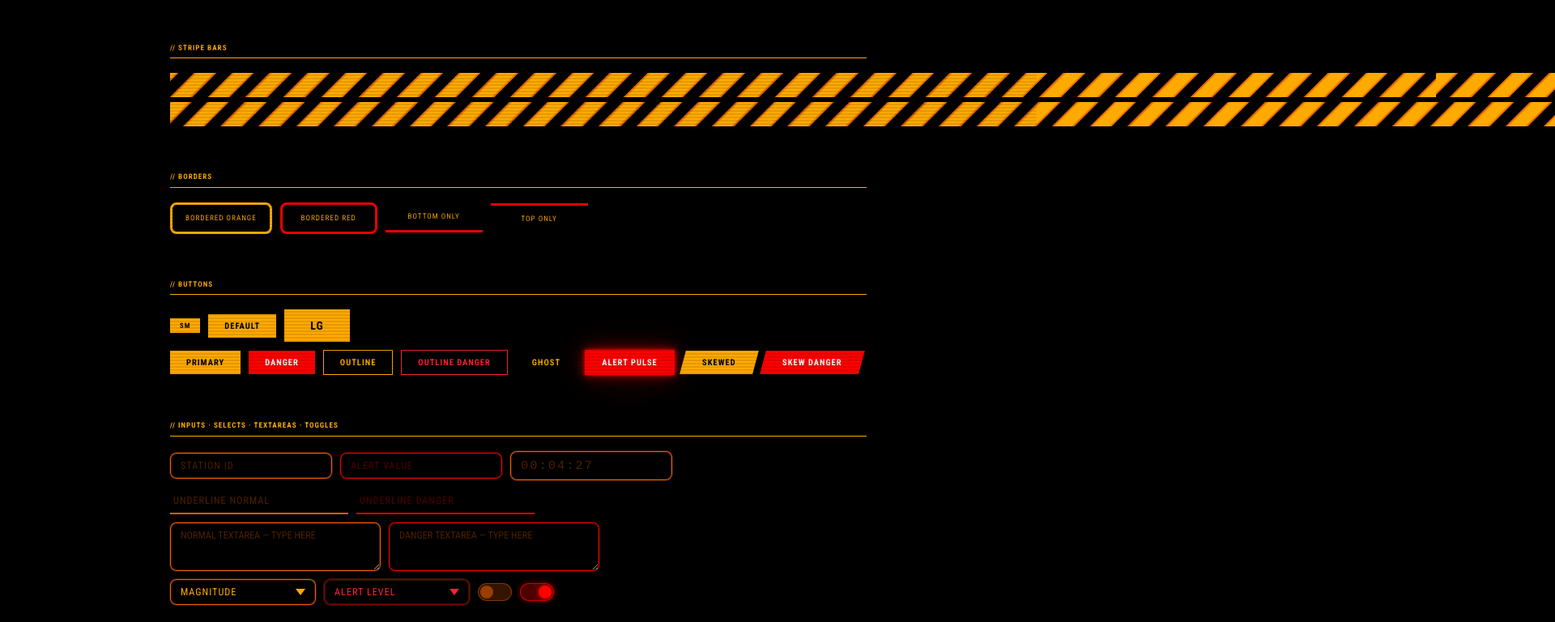
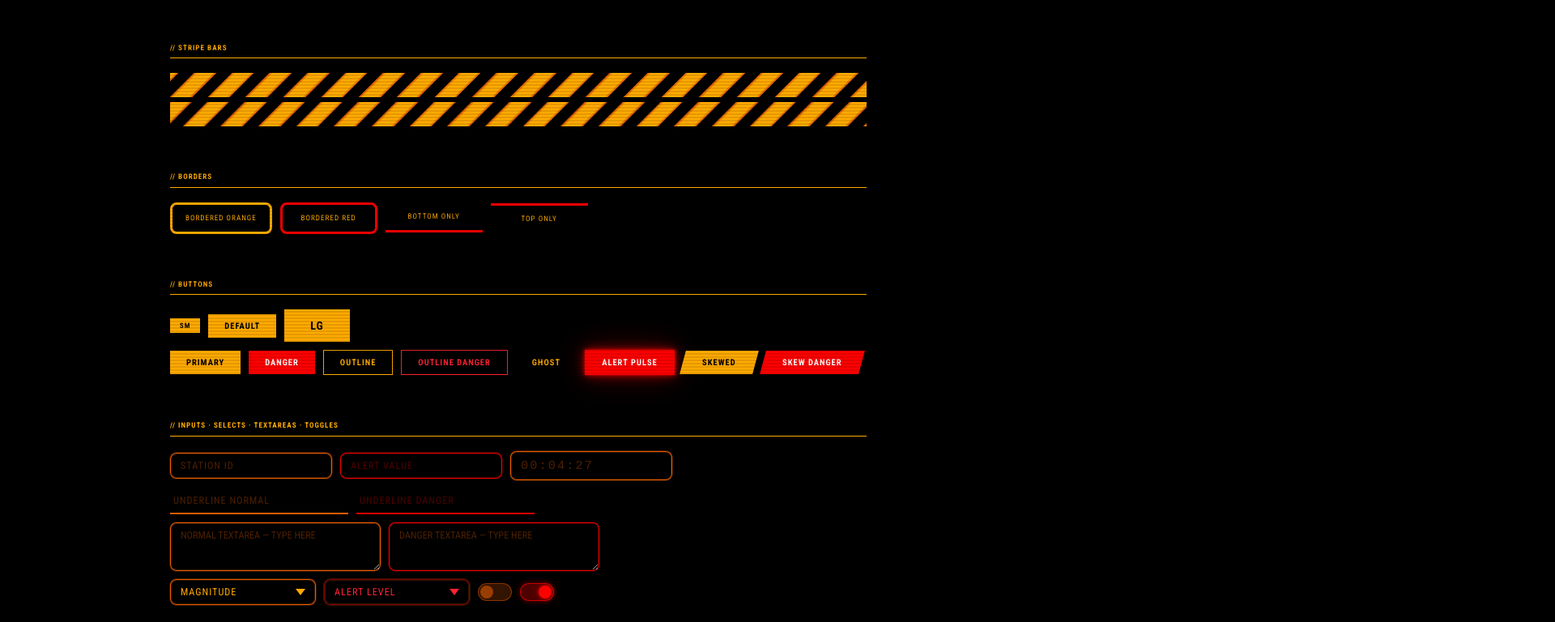
Before and after one commit to CamiloParraS/COOL-TS-WEBPACK-TEMPLATE, a website built with webpack: page src/index.html in a window 1280 px wide. Shown: the part 286-1054 px from the top of the page at 81% size, 1920 px wide, since content can reach past the window. Built offline with nearby package versions, Linux system fonts and the light colour scheme; files whose address does not match are found by name.

Commit message:
Set stripe wrapper width to 100 percent

```diff
--- a/src/styles/stripe-bar.css
+++ b/src/styles/stripe-bar.css
@@ -3,7 +3,7 @@
    ============================================================ */
 
 .stripe-wrapper {
-    width: max(200vw, 2000px);
+    width: 100%;
     height: 30px;
     overflow: hidden;
     white-space: nowrap;
```
